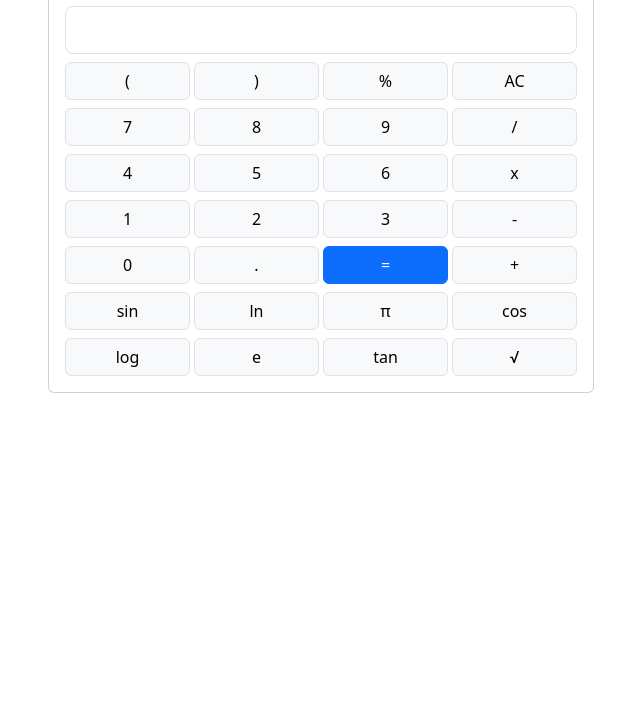
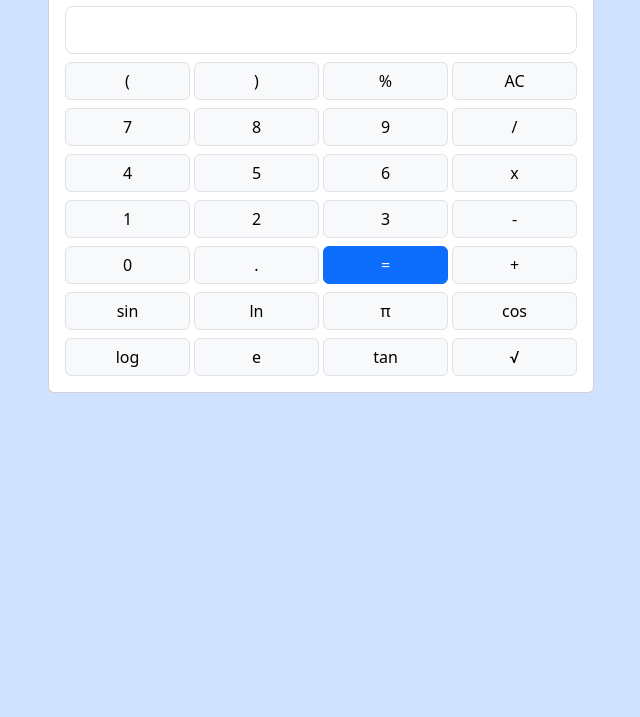
Before and after one commit to SamDev-Coder/scientific-calculator, a plain HTML site: page src/index.html in a window 1280 px wide. Shown: the part 83-800 px from the top of the page, without its empty margins (319-959 px from the left). Drawn offline with nearby package versions, Linux system fonts and the light colour scheme.

Commit message:
Added colours

```diff
--- a/src/index.html
+++ b/src/index.html
@@ -6,7 +6,7 @@
     <title>Scientific Calculator</title>
     <link href="https://cdn.jsdelivr.net/npm/bootstrap@5.3.3/dist/css/bootstrap.min.css" rel="stylesheet" integrity="sha384-QWTKZyjpPEjISv5WaRU9OFeRpok6YctnYmDr5pNlyT2bRjXh0JMhjY6hW+ALEwIH" crossorigin="anonymous">
 </head>
-<body>
+<body class="bg-primary-subtle bg-sm-secondary">
     <div class="container">
         <h1 class="text-center mt-3">Scientific Calculator</h1>
         <div class="row">
```
